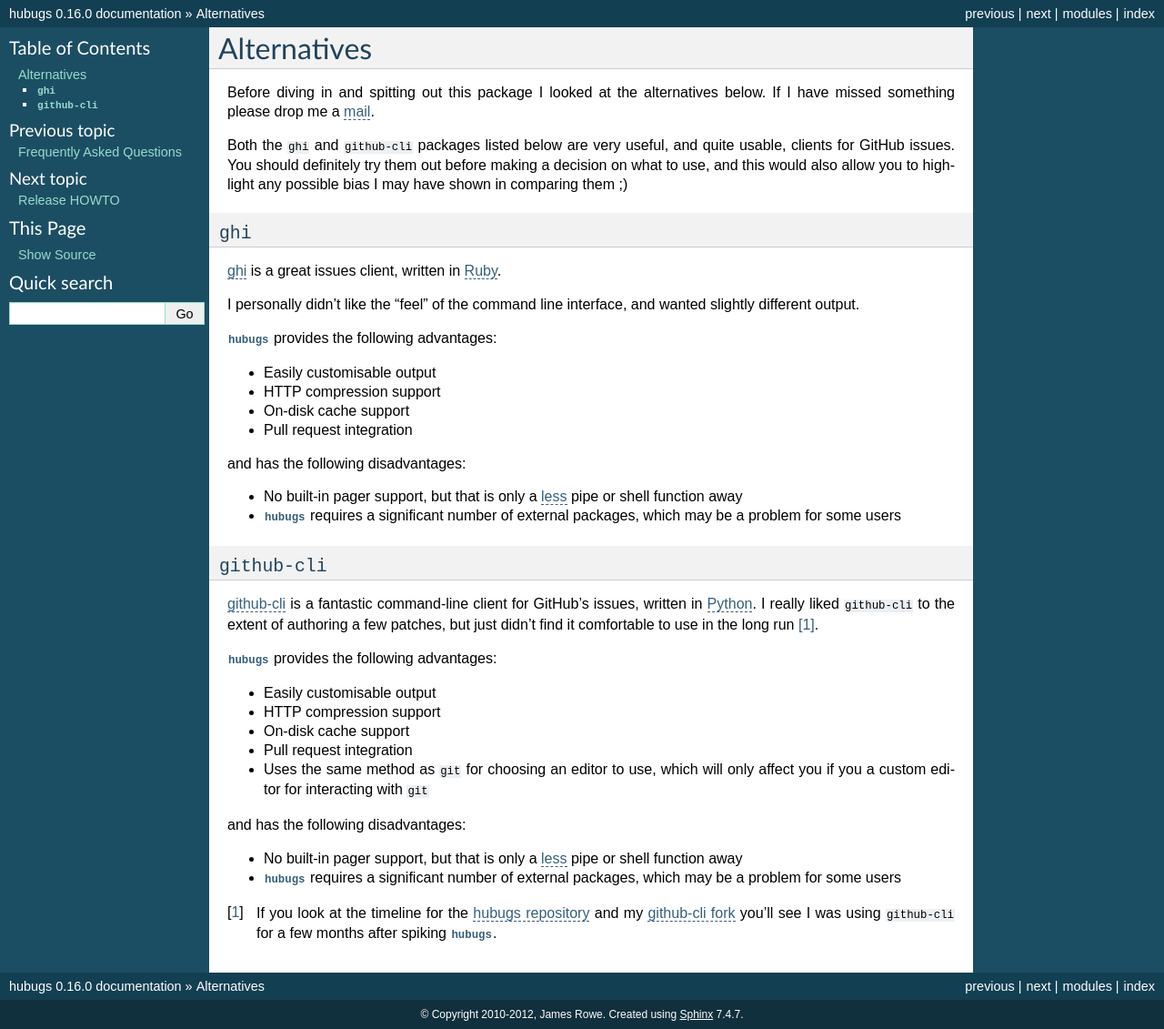
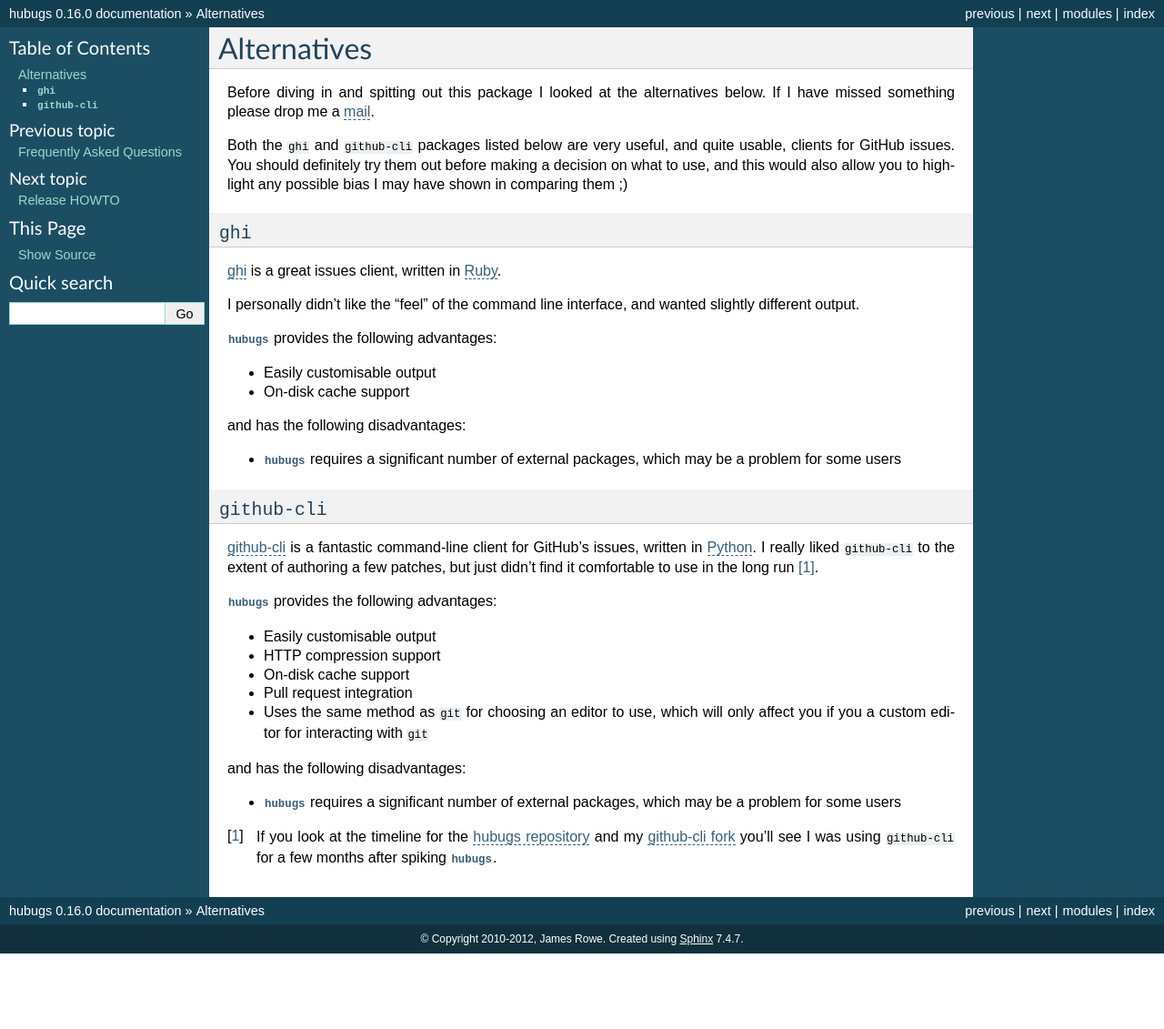
Before and after one commit to JNRowe/hubugs, a Sphinx documentation site: the page built from doc/alternatives.rst, in a window 1280 px wide. Shown: the whole page at 91% size. Built offline with Sphinx 7.4.7, drawn with Linux system fonts in a browser that asks for light colours; after the commit the page ends 1048 px from its top, so only the background shows below that.

Commit message:
Updated alternatives document.
Many of the pros and cons have changed since the doc was written.

```diff
--- a/doc/alternatives.rst
+++ b/doc/alternatives.rst
@@ -20,14 +20,10 @@
 :mod:`hubugs` provides the following advantages:
 
 * Easily customisable output
-* HTTP compression support
 * On-disk cache support
-* Pull request integration
 
 and has the following disadvantages:
 
-* No built-in pager support, but that is only a less_ pipe or shell function
-  away
 * :mod:`hubugs` requires a significant number of external packages, which may
   be a problem for some users
 
@@ -49,8 +45,6 @@
 
 and has the following disadvantages:
 
-* No built-in pager support, but that is only a less_ pipe or shell function
-  away
 * :mod:`hubugs` requires a significant number of external packages, which may
   be a problem for some users
 
```
